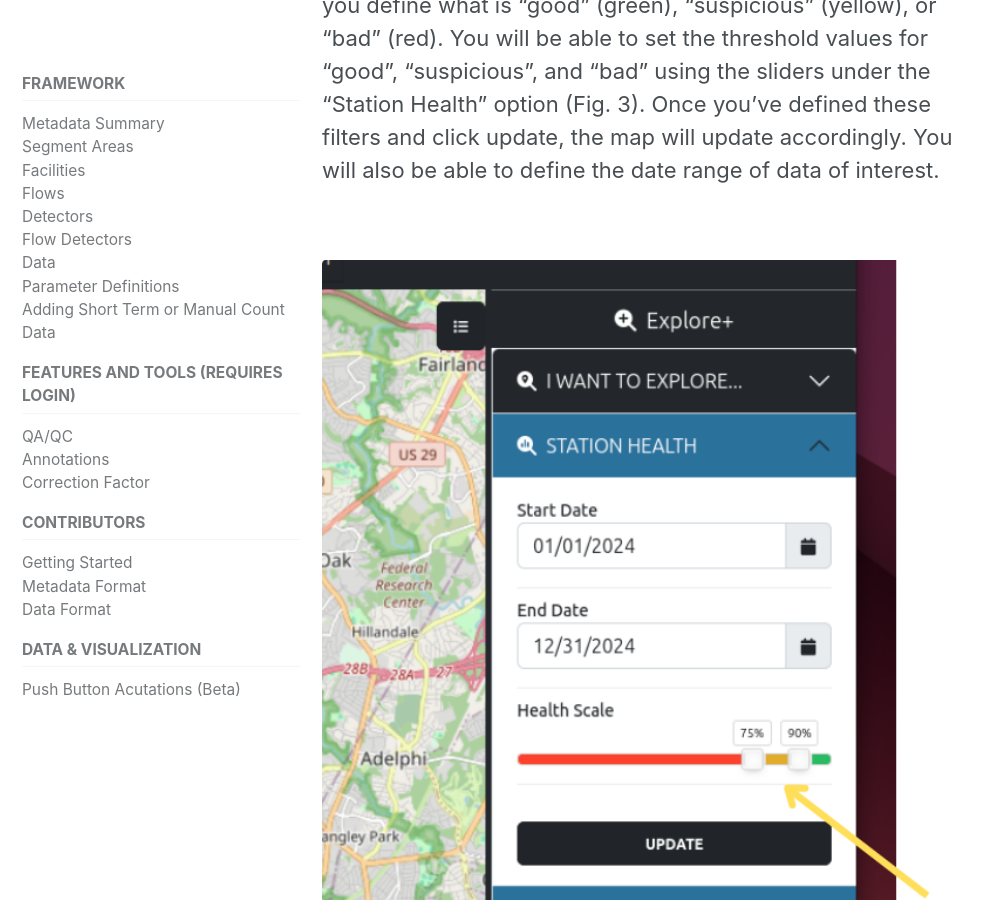
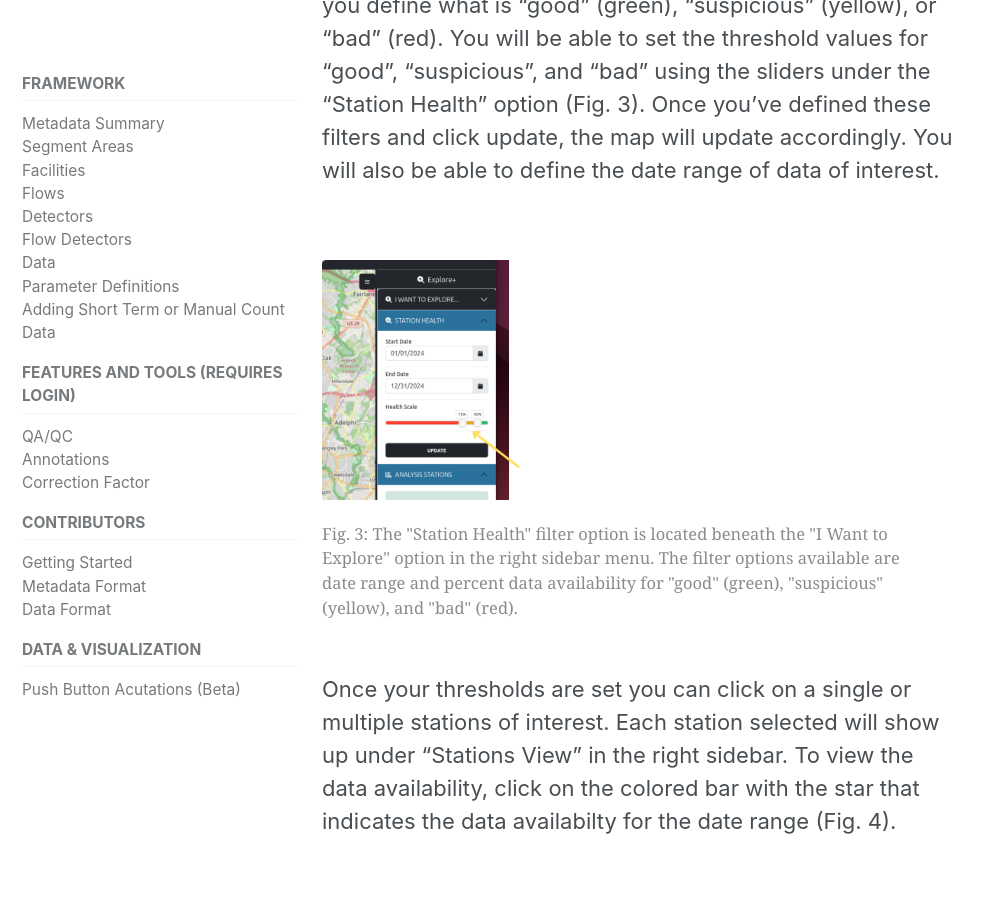
Before and after one commit to PSUTrec/documentation, a Jekyll site: the page built from _documents/15-exploreplus.md, in a window 1280 px wide and 900 px high, scrolled down 2663 px. Shown: the whole window, without its empty margins (0-992 px from the left). Built offline with Jekyll 4.4.1, drawn with Linux system fonts in a browser that asks for light colours; nearby versions of some CDN libraries.

Commit message:
still fixing figure dimensionissues

```diff
--- a/_documents/15-exploreplus.md
+++ b/_documents/15-exploreplus.md
@@ -27,7 +27,7 @@ Some location icons include a number. This indicates the number of count laction
 The Station Health filters provides a high level overview of how much data are available at each count station location. Data availability is calculated as the number of observations recorded and received divided by the number of expected records (daily). For example, if a count location expects hourly data the expected number of observations is 24 within a day. If a specific count location only has 18 recorded observations, then the data availabilty would be 75%. The filters available are "Start Date", "End Date", and "Health Scale". The "Health Scale" is adjustable depending on how you define what is "good" (green), "suspicious" (yellow), or "bad" (red). You will be able to set the threshold values for "good", "suspicious", and "bad" using the sliders under the "Station Health" option (Fig. 3). Once you've defined these filters and click update, the map will update accordingly. You will also be able to define the date range of data of interest.
 
 <figure class="align-left">
-    <img src="{{ site.url }}{{ site.baseurl }}/assets/images/explore-fig3.png" alt="">
+    <img src="{{ site.url }}{{ site.baseurl }}/assets/images/explore-fig3.png" alt="" style="float:center;width:200px;height:400x;">
     <figcaption>Fig. 3: The "Station Health" filter option is located beneath the "I Want to Explore" option in the right sidebar menu. The filter options available are date range and percent data availability for "good" (green), "suspicious" (yellow), and "bad" (red).</figcaption>
 </figure>
 
```
